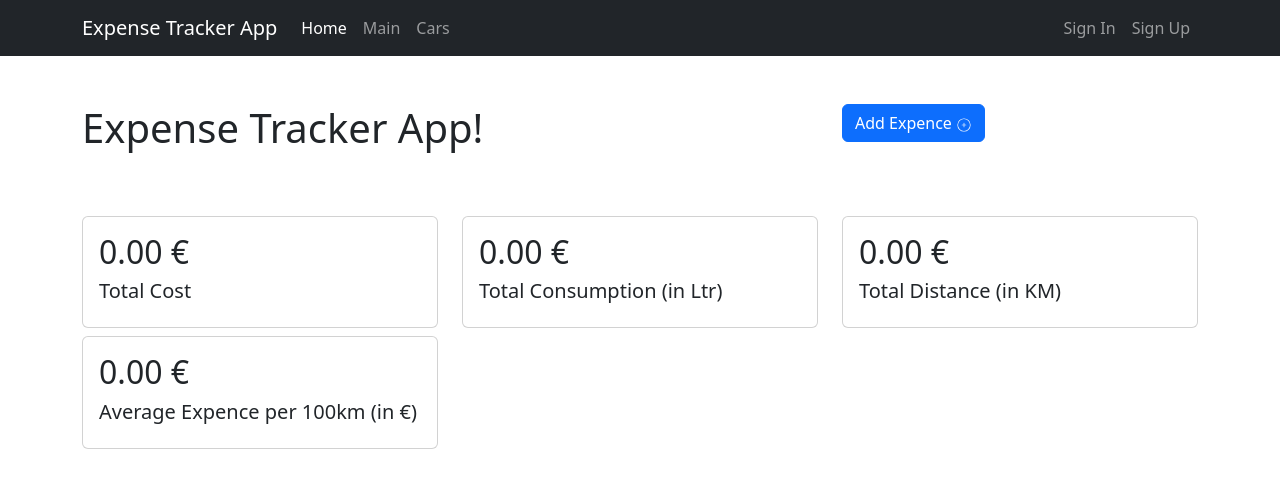
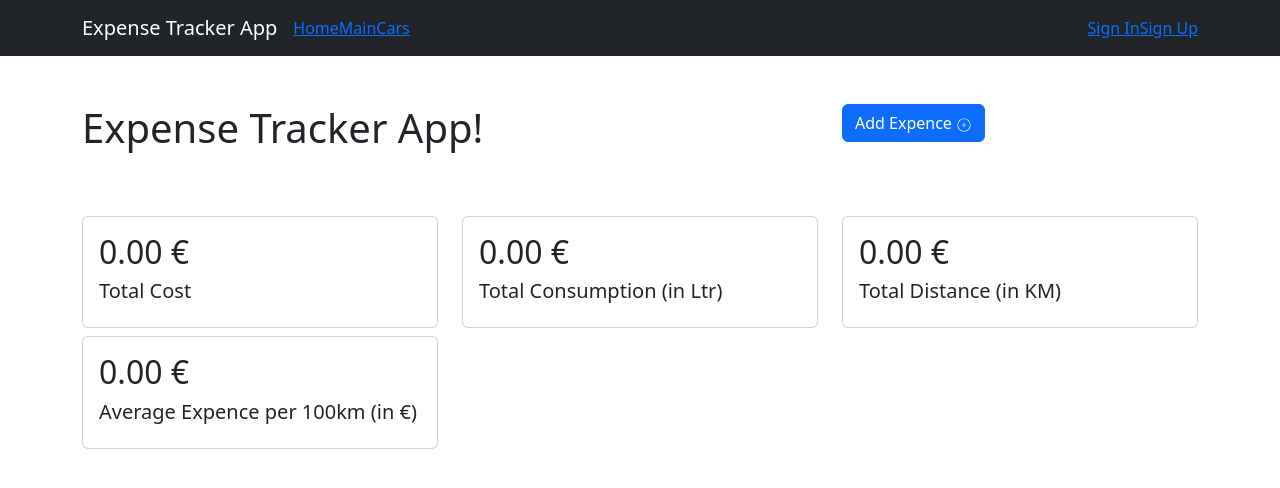
Before and after one commit to punit-kathiriya/Expense-Tracker, a React (Create React App) app: page / in a window 1280 px wide. Shown: the top 488 px of the page. Built offline with nearby package versions, Linux system fonts and the light colour scheme; no server answers.

Commit message:
Fixed nav style

```diff
--- a/src/components/AppNav.js
+++ b/src/components/AppNav.js
@@ -2,22 +2,23 @@ import React from 'react';
 import Container from 'react-bootstrap/Container';
 import Nav from 'react-bootstrap/Nav';
 import Navbar from 'react-bootstrap/Navbar';
+import { Link } from "react-router-dom"
 
 function AppNav() {
   return (
     <Navbar expand="lg" bg="dark" variant="dark">
       <Container>
-        <Navbar.Brand href="/">Expense Tracker App</Navbar.Brand>
+        <Navbar.Brand  to="/">Expense Tracker App</Navbar.Brand>
         <Navbar.Toggle aria-controls="responsive-navbar-nav" />
         <Navbar.Collapse id="responsive-navbar-nav">
           <Nav className="me-auto">
-            <Nav.Link href="/" className="active">Home</Nav.Link>
-            <Nav.Link href="/main">Main</Nav.Link>
-            <Nav.Link href="/cars">Cars</Nav.Link>
+            <Link to="/" className="active">Home</Link>
+            <Link to="/main">Main</Link>
+            <Link to="/cars">Cars</Link>
           </Nav>
           <Nav>
-            <Nav.Link href="/signin">Sign In</Nav.Link>
-            <Nav.Link href="/signup">Sign Up</Nav.Link>
+            <Link to="/signin">Sign In</Link>
+            <Link to="/signup">Sign Up</Link>
           </Nav>
         </Navbar.Collapse>
       </Container>
```
